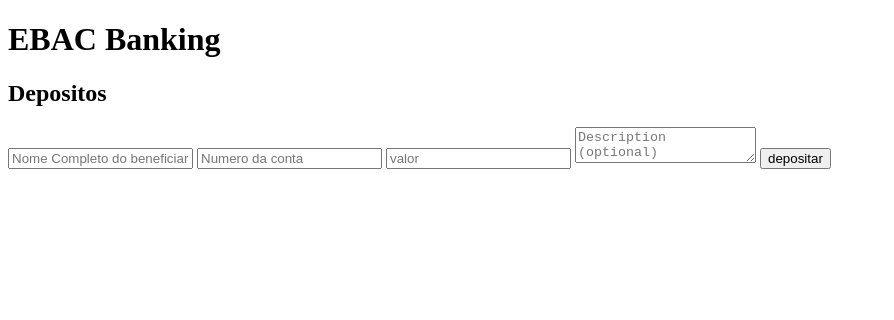
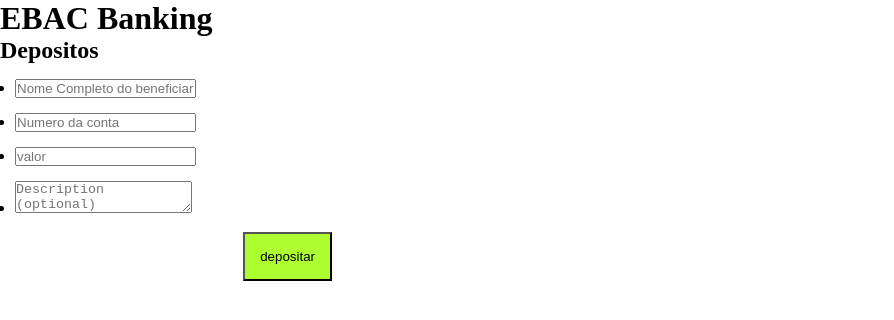
Before and after one commit to arthur487/html-java, a plain HTML site: page index.html in a window 1280 px wide. Shown: the whole page, without its empty margins (0-894 px from the left). Drawn offline with Linux system fonts and the light colour scheme.

Commit message:
fixing display 04/11

```diff
--- a/index.html
+++ b/index.html
@@ -4,17 +4,20 @@
     <meta charset="UTF-8">
     <meta name="viewport" content="width=device-width, initial-scale=1.0">
     <title>Document</title>
+    <link rel="stylesheet" href="./main.css">
 </head>
 <body>
     <div class="container">
         <h1> EBAC Banking</h1>
         <h2>Depositos</h2>
         <form>
-            <input type="text" required placeholder="Nome Completo do beneficiario" />
-            <input type="number" required placeholder="Numero da conta" />
-            <input type="number" required placeholder="valor" />
-            <textarea placeholder="Description (optional)"></textarea>
-            <button type="submit">depositar</button>
+            <ul>
+                <li><input type="text" required placeholder="Nome Completo do beneficiario" /> </li>
+                <li><input type="number" required placeholder="Numero da conta" /> </li>
+                <li><input type="number" required placeholder="valor" /> </li>
+                <li><textarea placeholder="Description (optional)"></textarea> </li>
+                <button type="submit">depositar</button>
+            </ul>
         </form>
     </div>
 </body>
--- a/main.css
+++ b/main.css
@@ -9,3 +9,25 @@
     width: 100%;
     margin: 0 auto;
 }
+
+.container {
+    display: block;
+    justify-content: space-between;
+}
+
+.container li {
+    margin: 15px;
+}
+.container button {
+    padding: 15px;
+    background-color: greenyellow;
+    position: absolute;
+    left: 19%;
+}
+.container button:hover {
+    background-color: green;
+    cursor: pointer;
+}
+.container form {
+    left: 50%s;
+}
```
